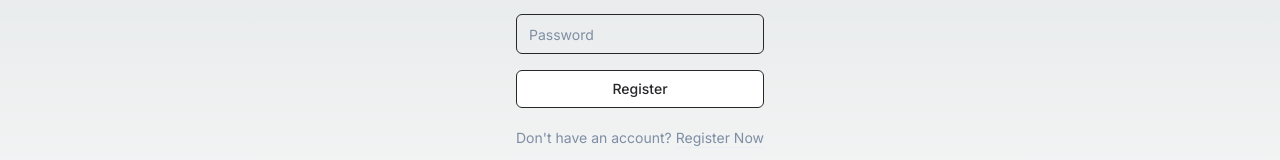
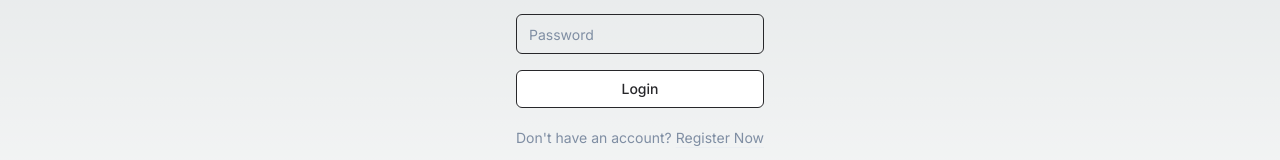
Before and after one commit to BugReportOnWeb/tasksphere, a Next.js app in the folder client/: page /login in a window 1280 px wide. Shown: the part 381-541 px from the top of the page. Built offline with nearby package versions, Linux system fonts and the light colour scheme; no server answers.

Commit message:
Add type prop for login and register pages

```diff
--- a/client/components/AuthButton.tsx
+++ b/client/components/AuthButton.tsx
@@ -2,7 +2,11 @@
 
 import { useFormStatus } from "react-dom";
 
-const AuthButton = () => {
+interface AuthButtonProp {
+    type: string;
+}
+
+const AuthButton = ({ type }: AuthButtonProp) => {
     const { pending } = useFormStatus()
 
     return (
@@ -10,7 +14,7 @@ const AuthButton = () => {
             aria-disabled={pending}
             className={`${pending ? 'cursor-wait' : 'cursor-pointer'} inline-flex w-full whitespace-nowrap items-center justify-center px-4 py-2 border border-[#27272a] font-medium text-sm rounded-md transition-colors cursor-pointer bg-white text-[#27272a] hover:bg-white/90`}
         >
-            {pending ? 'Loading...' : 'Register'}
+            {pending ? 'Loading...' : type === 'register' ? 'Register' : 'Login'}
         </button>
     )
 }
```
